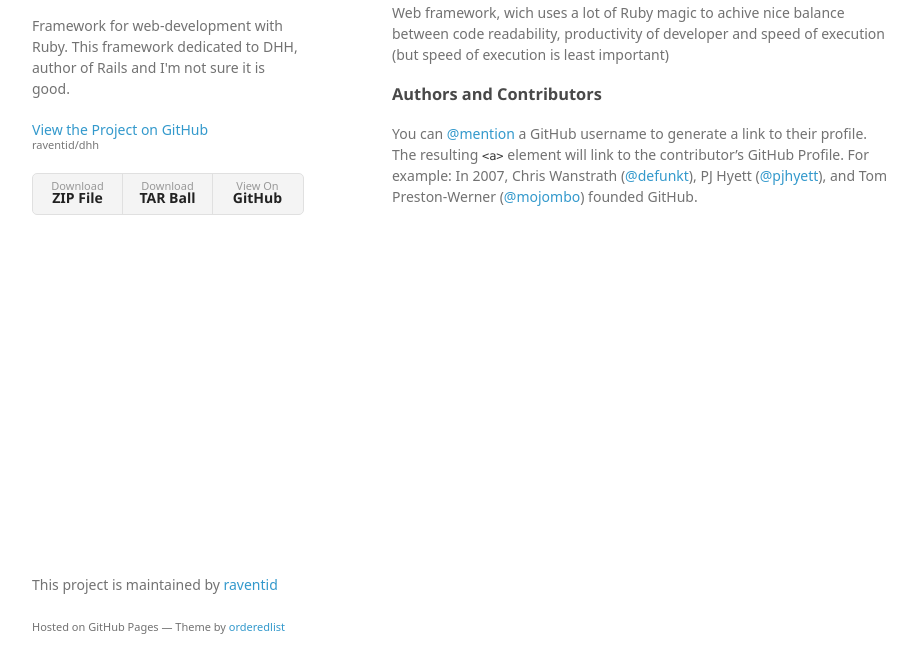
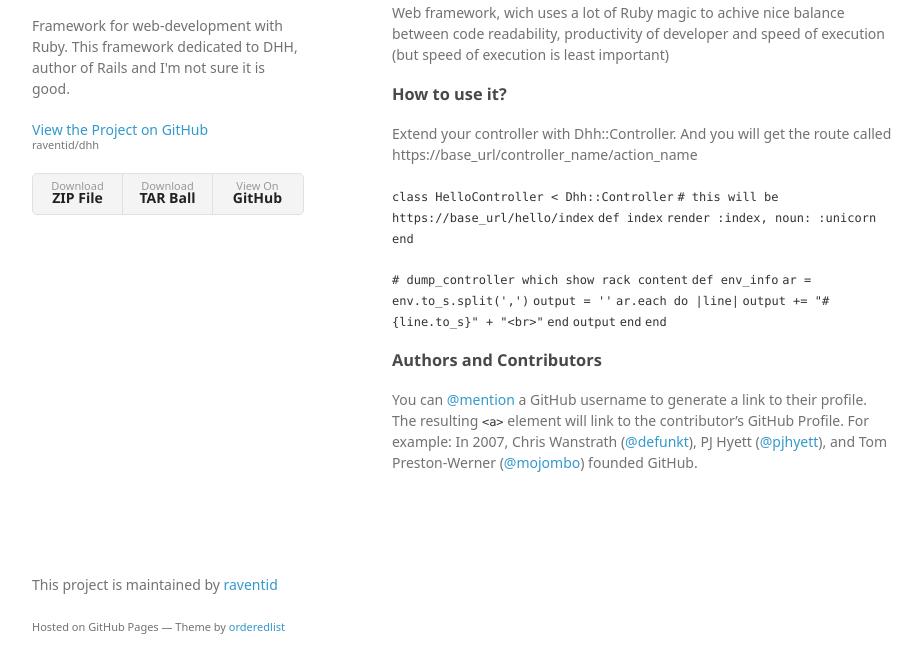
Before and after one commit to raventid/dhh, a plain HTML site: page index.html in a window 1280 px wide. Shown: the part 94-766 px from the top of the page, without its empty margins (178-1100 px from the left). Drawn offline with Linux system fonts and the light colour scheme; a web font is replaced by a local one.

Commit message:
Create gh-pages branch via GitHub

```diff
--- a/index.html
+++ b/index.html
@@ -34,6 +34,28 @@
 <p>Web framework, wich uses a lot of Ruby magic to achive nice balance between code readability, productivity of developer and speed of execution (but speed of execution is least important) </p>
 
 <h3>
+<a id="how-to-use-it" class="anchor" href="#how-to-use-it" aria-hidden="true"><span aria-hidden="true" class="octicon octicon-link"></span></a>How to use it?</h3>
+
+<p>Extend your controller with Dhh::Controller. And you will get the route called https://base_url/controller_name/action_name</p>
+
+<p><code>class HelloController &lt; Dhh::Controller</code>
+  <code># this will be https://base_url/hello/index</code>
+  <code>def index</code>
+    <code>render :index, noun: :unicorn</code>
+  <code>end</code></p>
+
+<p><code># dump_controller which show rack content</code>
+  <code>def env_info</code>
+    <code>ar = env.to_s.split(',')</code>
+    <code>output = ''</code>
+    <code>ar.each do |line|</code>
+      <code>output += "#{line.to_s}" + "&lt;br&gt;"</code>
+    <code>end</code>
+    <code>output</code>
+  <code>end</code>
+<code>end</code></p>
+
+<h3>
 <a id="authors-and-contributors" class="anchor" href="#authors-and-contributors" aria-hidden="true"><span aria-hidden="true" class="octicon octicon-link"></span></a>Authors and Contributors</h3>
 
 <p>You can <a href="https://help.github.com/articles/basic-writing-and-formatting-syntax/#mentioning-users-and-teams" class="user-mention">@mention</a> a GitHub username to generate a link to their profile. The resulting <code>&lt;a&gt;</code> element will link to the contributor’s GitHub Profile. For example: In 2007, Chris Wanstrath (<a href="https://github.com/defunkt" class="user-mention">@defunkt</a>), PJ Hyett (<a href="https://github.com/pjhyett" class="user-mention">@pjhyett</a>), and Tom Preston-Werner (<a href="https://github.com/mojombo" class="user-mention">@mojombo</a>) founded GitHub.</p>
--- a/params.json
+++ b/params.json
@@ -1,6 +1,6 @@
 {
   "name": "Dhh",
   "tagline": "Framework for web-development with Ruby. This framework dedicated to DHH, author of Rails and I'm not sure it is good.",
-  "body": "### Web-framework for Ruby.\r\nWeb framework, wich uses a lot of Ruby magic to achive nice balance between code readability, productivity of developer and speed of execution (but speed of execution is least important) \r\n\r\n### Authors and Contributors\r\nYou can @mention a GitHub username to generate a link to their profile. The resulting `<a>` element will link to the contributor’s GitHub Profile. For example: In 2007, Chris Wanstrath (@defunkt), PJ Hyett (@pjhyett), and Tom Preston-Werner (@mojombo) founded GitHub.\r\n\r\n",
+  "body": "### Web-framework for Ruby.\r\nWeb framework, wich uses a lot of Ruby magic to achive nice balance between code readability, productivity of developer and speed of execution (but speed of execution is least important) \r\n\r\n### How to use it?\r\nExtend your controller with Dhh::Controller. And you will get the route called https://base_url/controller_name/action_name\r\n\r\n`class HelloController < Dhh::Controller`\r\n  `# this will be https://base_url/hello/index`\r\n  `def index`\r\n    `render :index, noun: :unicorn`\r\n  `end`\r\n\r\n  `# dump_controller which show rack content`\r\n  `def env_info`\r\n    `ar = env.to_s.split(',')`\r\n    `output = ''`\r\n    `ar.each do |line|`\r\n      `output += \"#{line.to_s}\" + \"<br>\"`\r\n    `end`\r\n    `output`\r\n  `end`\r\n`end`\r\n\r\n### Authors and Contributors\r\nYou can @mention a GitHub username to generate a link to their profile. The resulting `<a>` element will link to the contributor’s GitHub Profile. For example: In 2007, Chris Wanstrath (@defunkt), PJ Hyett (@pjhyett), and Tom Preston-Werner (@mojombo) founded GitHub.\r\n\r\n",
   "note": "Don't delete this file! It's used internally to help with page regeneration."
 }
```
